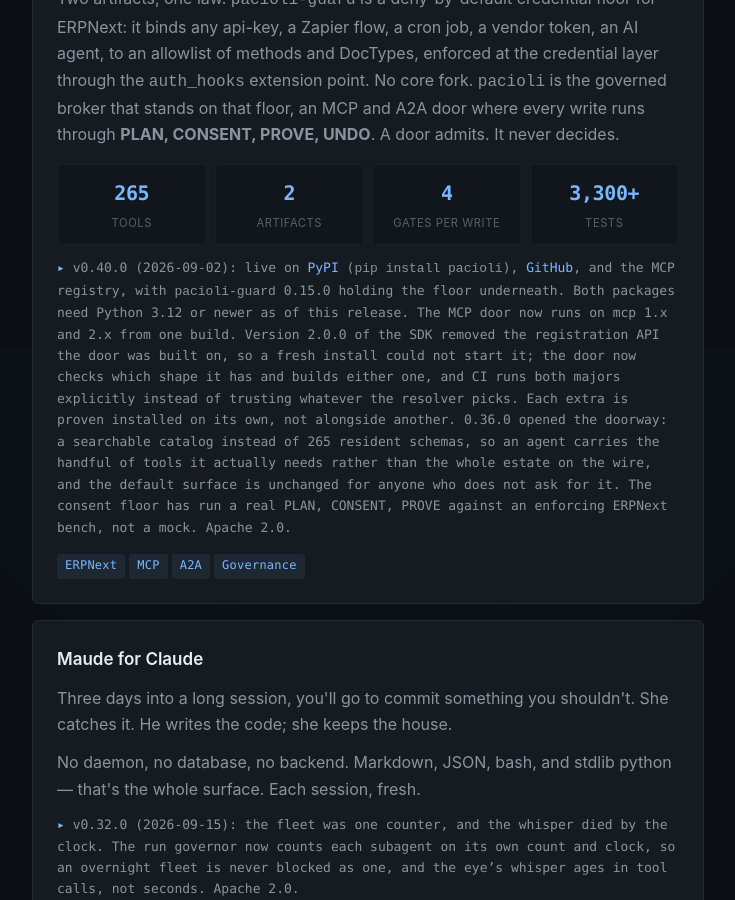
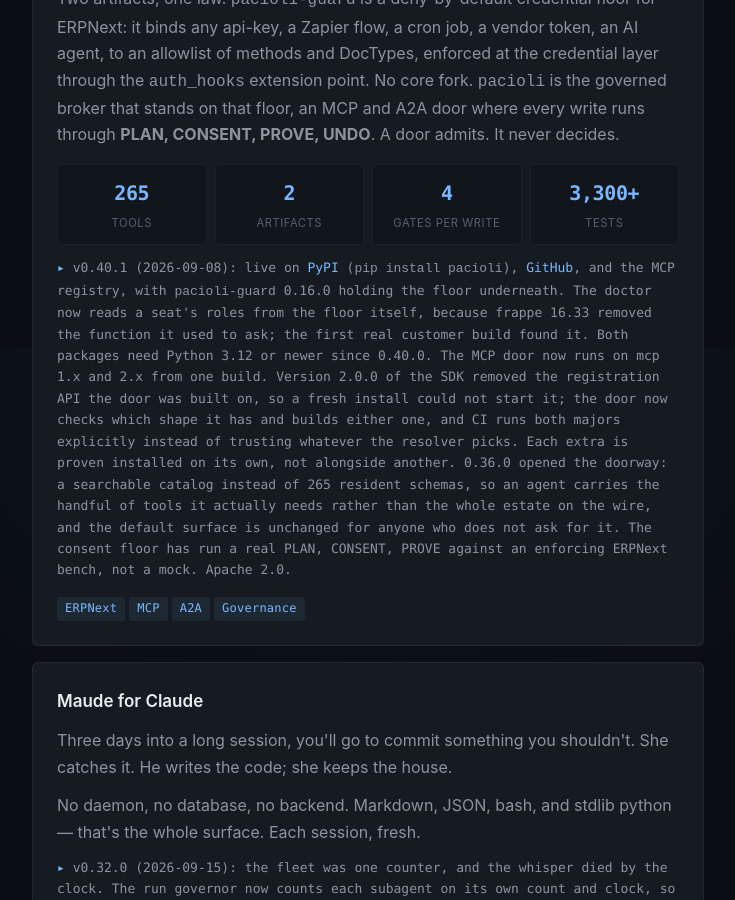
Before and after one commit to john-broadway/john-broadway.github.io, a Jekyll site: the page built from index.html, in a window 1280 px wide and 900 px high, scrolled down 2354 px. Shown: the whole window, without its empty margins (272-1007 px from the left). Built offline with Jekyll 4.4.1, drawn with Linux system fonts in a browser that asks for light colours.

Commit message:
pacioli: v0.40.1 live on PyPI (2026-09-08 cut, published today), guard 0.16.0
The doctor reads a seat's roles from the floor (pacioli_guard.api.my_roles)
because frappe 16.33 removed User.get_roles; found by the first real customer
build. Card applied by finish-0.40.1-surfaces.sh after PyPI served both versions.

Co-Authored-By: Claude Fable 5.1 <noreply@anthropic.com>

```diff
--- a/index.html
+++ b/index.html
@@ -65,7 +65,7 @@ description: Independent AI researcher and infrastructure architect. Sovereign A
       <div class="stat"><div class="num">4</div><div class="label">gates per write</div></div>
       <div class="stat"><div class="num">3,300+</div><div class="label">tests</div></div>
     </div>
-    <p class="status">v0.40.0 (2026-09-02): live on <a href="https://pypi.org/project/pacioli/">PyPI</a> (<code>pip install pacioli</code>), <a href="https://github.com/john-broadway/pacioli">GitHub</a>, and the MCP registry, with <code>pacioli-guard</code> 0.15.0 holding the floor underneath. Both packages need Python 3.12 or newer as of this release. The MCP door now runs on mcp 1.x and 2.x from one build. Version 2.0.0 of the SDK removed the registration API the door was built on, so a fresh install could not start it; the door now checks which shape it has and builds either one, and CI runs both majors explicitly instead of trusting whatever the resolver picks. Each extra is proven installed on its own, not alongside another. 0.36.0 opened the doorway: a searchable catalog instead of 265 resident schemas, so an agent carries the handful of tools it actually needs rather than the whole estate on the wire, and the default surface is unchanged for anyone who does not ask for it. The consent floor has run a real PLAN, CONSENT, PROVE against an enforcing ERPNext bench, not a mock. Apache 2.0.</p>
+    <p class="status">v0.40.1 (2026-09-08): live on <a href="https://pypi.org/project/pacioli/">PyPI</a> (<code>pip install pacioli</code>), <a href="https://github.com/john-broadway/pacioli">GitHub</a>, and the MCP registry, with <code>pacioli-guard</code> 0.16.0 holding the floor underneath. The doctor now reads a seat's roles from the floor itself, because frappe 16.33 removed the function it used to ask; the first real customer build found it. Both packages need Python 3.12 or newer since 0.40.0. The MCP door now runs on mcp 1.x and 2.x from one build. Version 2.0.0 of the SDK removed the registration API the door was built on, so a fresh install could not start it; the door now checks which shape it has and builds either one, and CI runs both majors explicitly instead of trusting whatever the resolver picks. Each extra is proven installed on its own, not alongside another. 0.36.0 opened the doorway: a searchable catalog instead of 265 resident schemas, so an agent carries the handful of tools it actually needs rather than the whole estate on the wire, and the default surface is unchanged for anyone who does not ask for it. The consent floor has run a real PLAN, CONSENT, PROVE against an enforcing ERPNext bench, not a mock. Apache 2.0.</p>
     <div class="tags"><span>ERPNext</span><span>MCP</span><span>A2A</span><span>Governance</span></div>
   </article>
 
```
